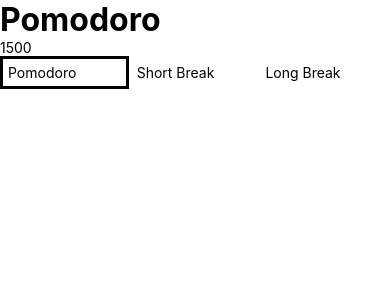
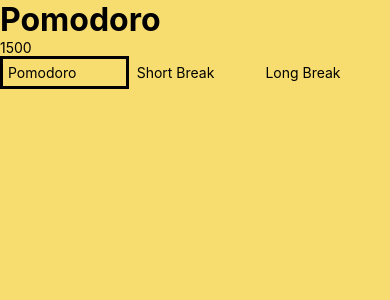
Before and after one commit to robertcach/pomodoro-app, a React Native app: screen / in a window 390 px wide. Shown: the top 300 px of the page. Built offline with nearby package versions, Linux system fonts and the light colour scheme.

Commit message:
style: add backgroundColor by time option selected

```diff
--- a/App.tsx
+++ b/App.tsx
@@ -9,7 +9,12 @@ import {
   SafeAreaView,
   Platform,
 } from "react-native";
-import { SECONDS_IN_MINUTE, TIME_TYPE } from "./src/constants";
+import {
+  COLORS,
+  SECONDS_IN_MINUTE,
+  TIME_TYPE,
+  TIME_TYPES,
+} from "./src/constants";
 import Header from "./src/components/Header";
 
 export default function App() {
@@ -17,8 +22,12 @@ export default function App() {
   const [time, setTime] = useState(25 * SECONDS_IN_MINUTE);
   const [currentTime, setCurrentTime] = useState<TIME_TYPE>("POMO");
 
+  const timeOptionIndex = TIME_TYPES.findIndex((type) => type === currentTime);
+
   return (
-    <SafeAreaView style={styles.container}>
+    <SafeAreaView
+      style={[styles.container, { backgroundColor: COLORS[timeOptionIndex] }]}
+    >
       <View style={{ paddingTop: Platform.OS === "android" ? 30 : 0 }}>
         <Text style={styles.text}>Pomodoro</Text>
         <Text>{time}</Text>
```
